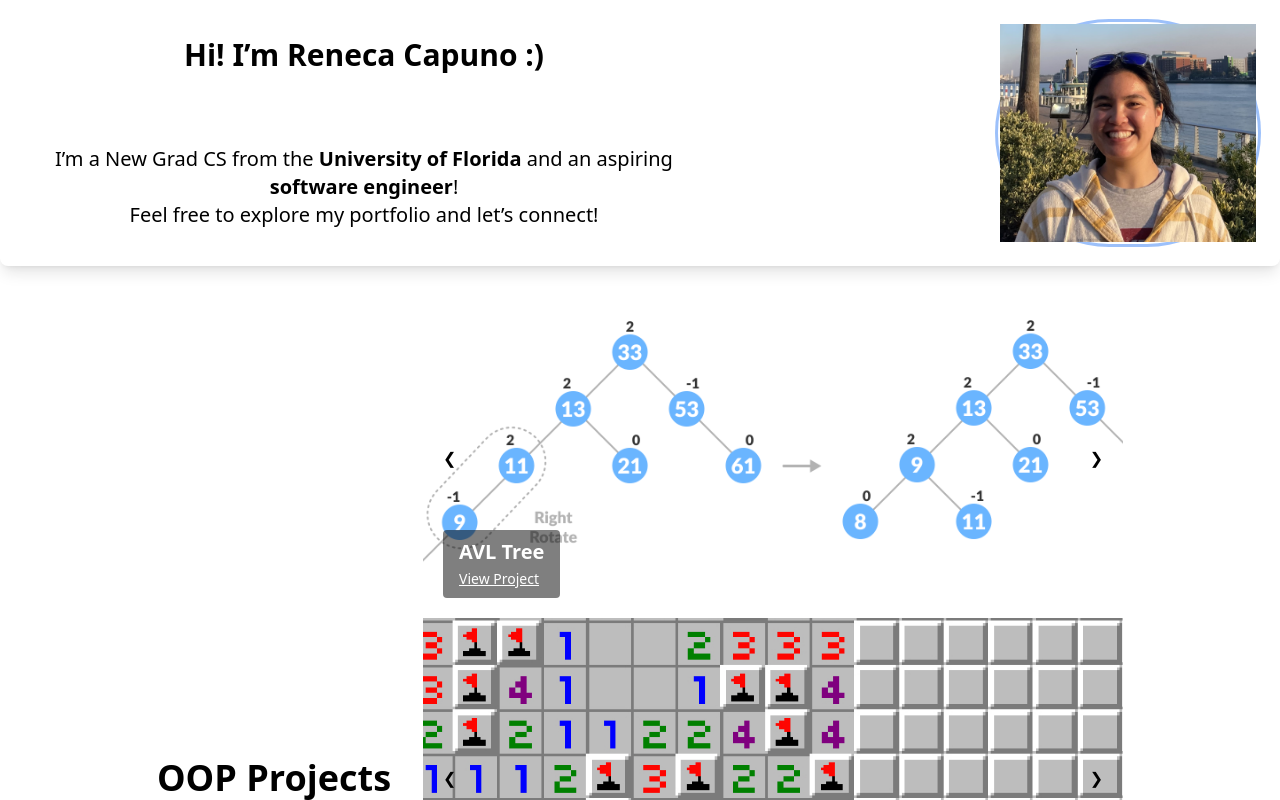
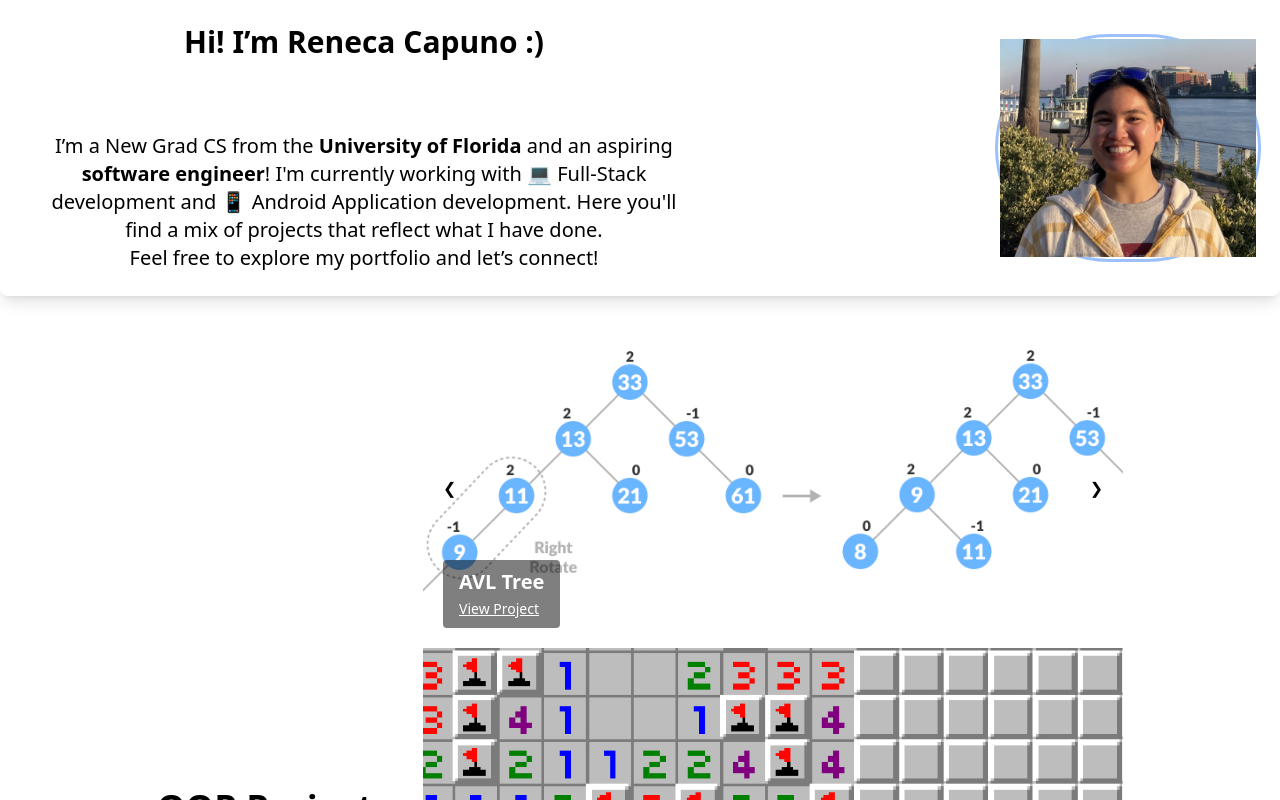
Before and after one commit to rencap12/current_portfolio, a React (Vite) app: page / in a window 1280 px wide. Shown: the top 800 px of the page. Built offline with nearby package versions, Linux system fonts and the light colour scheme.

Commit message:
editing bio

```diff
--- a/src/components/IntroBio.tsx
+++ b/src/components/IntroBio.tsx
@@ -49,6 +49,8 @@ const IntroBio = () => {
 
           <p className="text-xl">
             I’m a New Grad CS from the <strong>University of Florida</strong> and an aspiring <strong>software engineer</strong>!
+            I'm currently working with 💻 Full-Stack development and 📱 Android Application development. Here
+            you'll find a mix of projects that reflect what I have done.
           </p>
           <p className="text-xl">Feel free to explore my portfolio and let’s connect!</p>
         </div>
```
